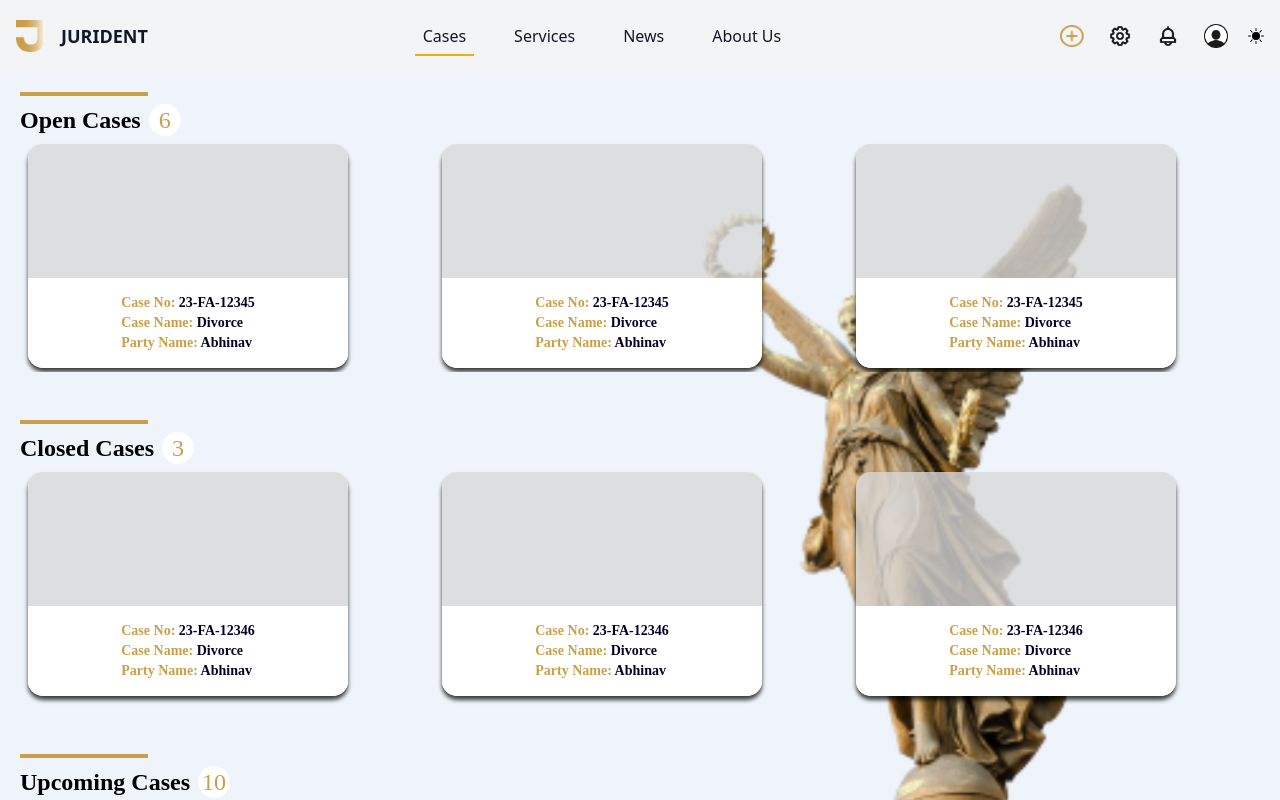
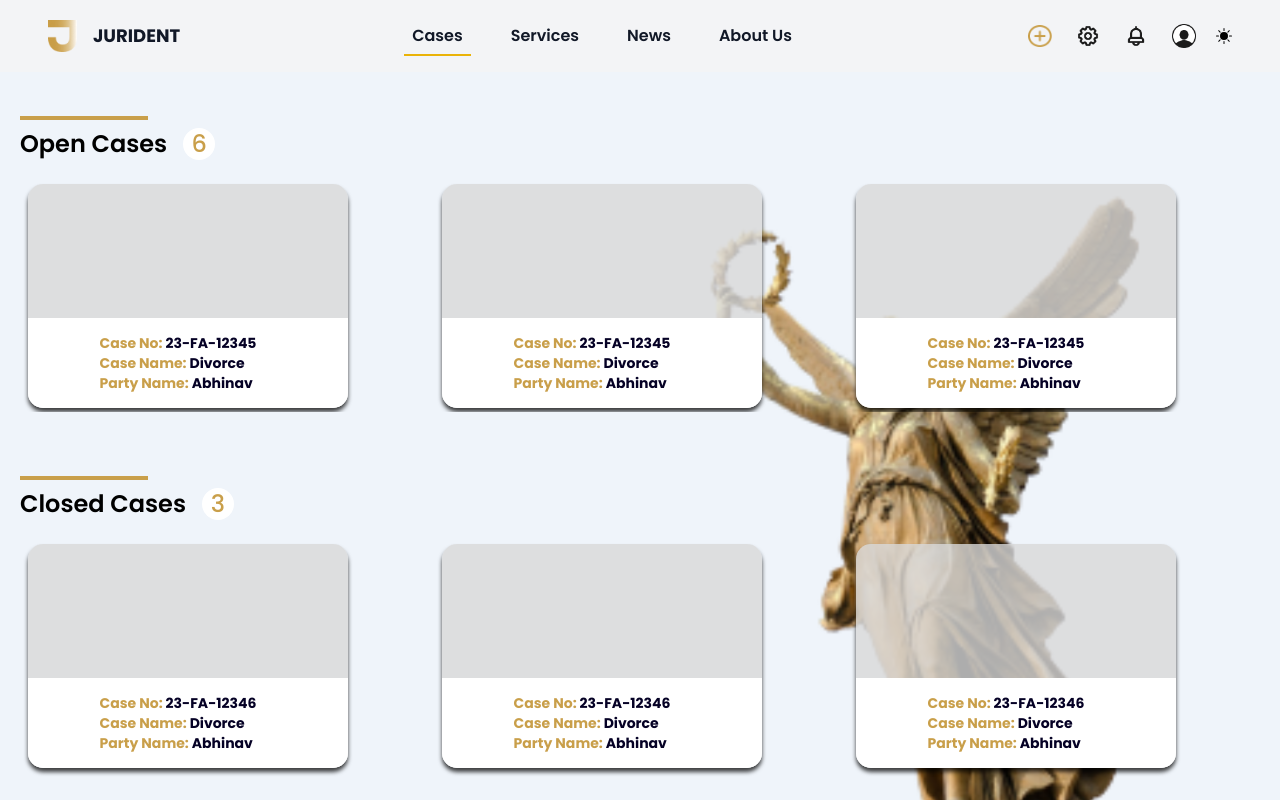
Before and after one commit to pulkit131/Jurident-cases, a React (Vite) app: page / in a window 1280 px wide. Shown: the top 800 px of the page. Built offline with nearby package versions, Linux system fonts and the light colour scheme.

Commit message:
fixed css and dark mode

```diff
--- a/index.html
+++ b/index.html
@@ -4,6 +4,7 @@
     <meta charset="UTF-8" />
     <link rel="icon" type="image/svg+xml" href="/vite.svg" />
     <meta name="viewport" content="width=device-width, initial-scale=1.0" />
+    <link href="https://fonts.googleapis.com/css2?family=Poppins:wght@400;500;600;700&display=swap" rel="stylesheet">
     <title>Vite + React</title>
     <link rel="stylesheet" href="./src/index.css">
   </head>
--- a/src/components/CaseManagement.jsx
+++ b/src/components/CaseManagement.jsx
@@ -99,12 +99,12 @@ const Section = ({ title, cases, count }) => {
   };
 
   return (
-    <div className="section mb-12">
-      <div className="relative mb-4">
+    <div className="section mt-6 mb-16">
+      <div className="relative mb-8">
         <hr className="absolute top-0 left-0 w-32 h-1 bg-[#C99F4A] border-none" />
         <h2 className="relative top-3 text-2xl font-semibold font-['Poppins'] dark:text-white">
           {title}
-          <span className="ml-2 inline-flex items-center justify-center w-8 h-8 rounded-full bg-white text-[#C99F4A] font-['Poppins'] font-medium">
+          <span className="ml-4 inline-flex items-center justify-center w-8 h-8 rounded-full bg-white text-[#C99F4A] font-['Poppins'] font-medium">
             {count}
           </span>
         </h2>
@@ -128,7 +128,7 @@ const Section = ({ title, cases, count }) => {
 const CaseBox = ({ caseItem }) => (
   <div className="case-box w-full sm:w-80 h-56 rounded-[15px] bg-[rgba(217,217,217,0.80)] shadow-[0px_4px_4px_0px_rgba(0,0,0,0.75)] flex flex-col justify-end overflow-hidden">
     <div className="bg-white h-2/5 w-full flex flex-col justify-center items-center">
-      <div>
+      <div className="mr-5">
         <p className="m-0 text-sm font-['Poppins'] font-bold text-[#C99F4A]">
           Case No: <span className="text-[#050125]">{caseItem.caseNo}</span>
         </p>
--- a/src/components/Header.jsx
+++ b/src/components/Header.jsx
@@ -25,16 +25,16 @@ const Header = () => {
 
     return (
         <header className={`flex justify-between items-center p-4 ${darkMode ? 'bg-[#060125] text-white' : 'bg-gray-100 text-gray-900'}`}>
-            <div className="flex items-center">
+            <div className="flex items-center ml-8">
                 <img src={logo} alt="Jurident Logo" className="h-8 mr-4" />
-                <span className={`font-bold text-lg ${darkMode ? 'text-white' : 'text-gray-900'}`}>JURIDENT</span>
+                <span className={`font-bold font-['Poppins'] text-lg ${darkMode ? 'text-white' : 'text-gray-900'}`}>JURIDENT</span>
             </div>
             <nav className="flex gap-8">
                 {['Cases', 'Services', 'News', 'About Us'].map((item) => (
                     <a
                         key={item}
                         href="#"
-                        className={`relative text-base p-2 ${
+                        className={`relative text-base p-2 font-semibold font-['Poppins'] ${
                             activeItem === item
                                 ? `after:content-[''] after:absolute after:bottom-0 after:left-0 after:w-full after:h-0.5 after:bg-yellow-500 ${darkMode ? 'text-white' : 'text-gray-900'}`
                                 : darkMode ? 'text-white' : 'text-gray-900'
@@ -45,7 +45,7 @@ const Header = () => {
                     </a>
                 ))}
             </nav>
-            <div className="flex items-center gap-4">
+            <div className="flex items-center gap-4 mr-8">
                 <div className={`flex items-center justify-center w-8 h-8 rounded-full cursor-pointer ${darkMode ? 'text-white' : 'text-gray-900'}`}>
                     <img className="w-6" src={addIcon} alt="Add" />
                 </div>
```
